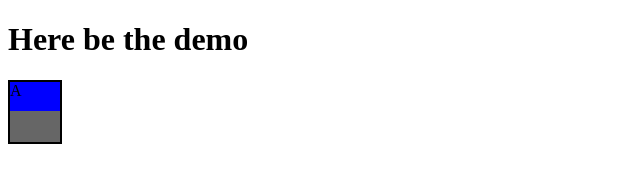
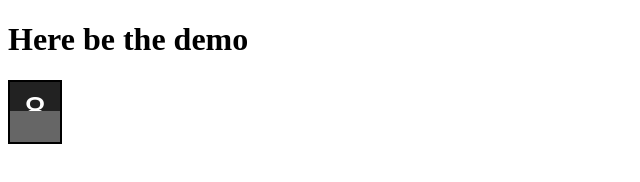
Before and after one commit to skorpach/splitflap, a plain HTML site: page public/index.html in a window 1280 px wide. Shown: the whole page, without its empty margins (0-640 px from the left). Drawn offline with Linux system fonts and the light colour scheme.

Commit message:
Add content positioning in flip component.

```diff
--- a/public/css/splitflap.css
+++ b/public/css/splitflap.css
@@ -1,5 +1,5 @@
 .flip {
-    perspective: 10cm;
+    perspective: 1cm;
     position: relative;
     height: 60px;
     width: 50px;
@@ -9,23 +9,25 @@
 }
 
 .flip > .flap {
+    background: #222;
     height: 48%;
     width: 100%;
+    margin: 0;
+    padding:0;
     position: absolute;
     left: 0;
     transition: transform linear 0.1s;
     backface-visibility: hidden;
+    overflow: hidden;
 }
 
 .flip > .flap.flap-top {
-    background-color: blue;
     transform-origin: bottom;
     transform: none;
     top: 0;
 }
 
 .flip > .flap.flap-bottom {
-    background-color: red;
     transform-origin: top;
     transform: rotateX(180deg);
     bottom: 0;
@@ -38,3 +40,24 @@
 .flip > .flap.flap-bottom.is-down {
     transform: none;
 }
+
+.flip > .flap > * {
+    position: absolute;
+    font-family: sans-serif;
+    font-size: 40px;
+    text-align: center;
+    left: 0;
+    width: 100%;
+    margin: 0px;
+    color: white;
+}
+
+.flip > .flap.flap-top > * {
+    bottom: 0;
+    transform: translate(0, 50%);
+}
+
+.flip > .flap.flap-bottom > * {
+    top: 0;
+    transform: translate(0, -50%);
+}
--- a/public/index.html
+++ b/public/index.html
@@ -3,16 +3,16 @@
 <html>
   <head>
     <link rel="module" href="/js/splitflap.js"/>
-    <link rel="stylesheet" href="/css/splitflap.css"
+    <link rel="stylesheet" href="/css/splitflap.css">
   </head>
   <body>
     <h1>Here be the demo</h1>
     <div class="flip" onClick="flip(this)">
       <div class="flap flap-top">
-	A
+	<div>8</div>
       </div>
       <div class="flap flap-bottom">
-	A
+	<div>8</div>
       </div>
     </div>
     <script>
```
